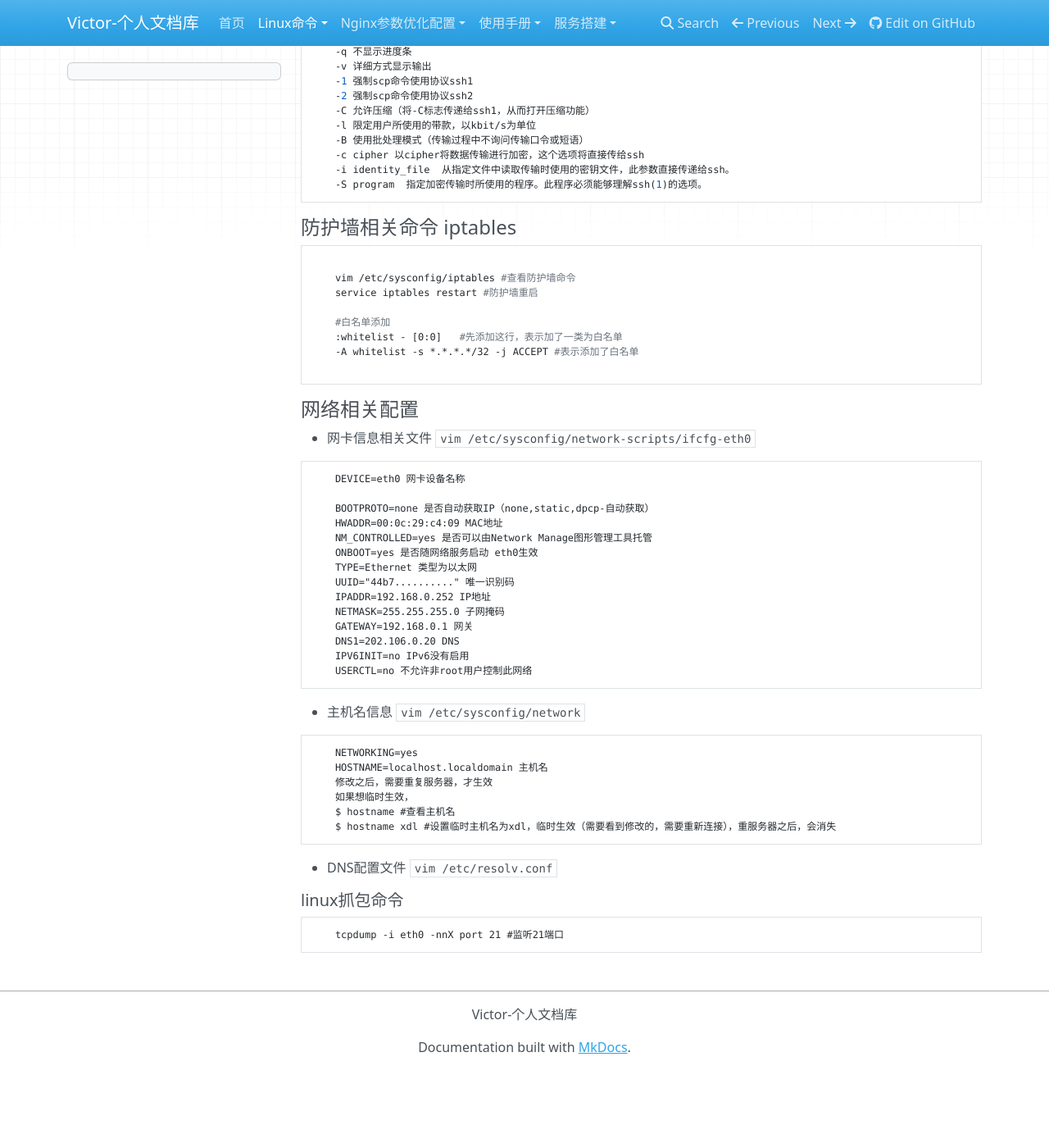
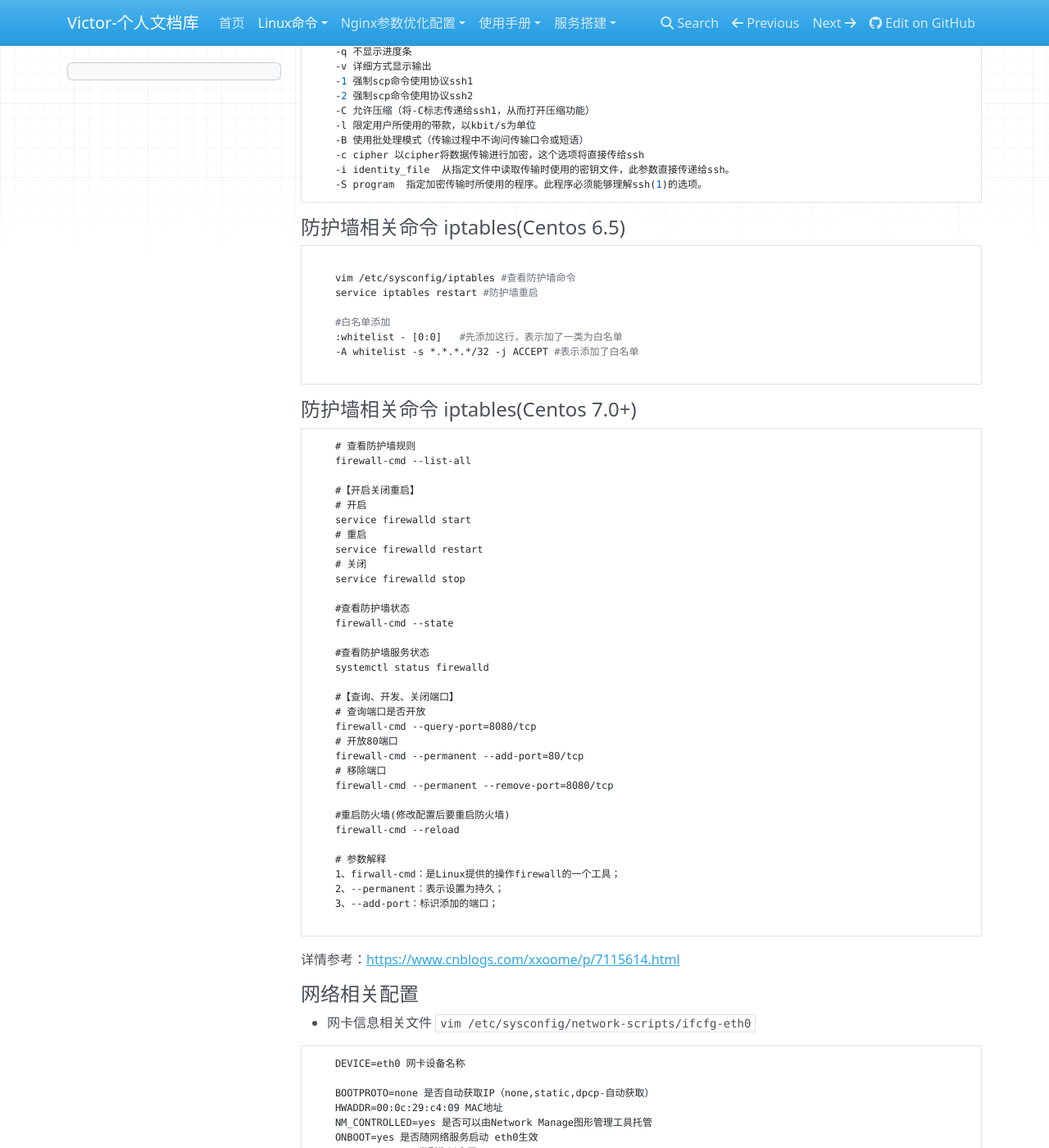
Before and after one commit to victor24680/victorDocs, an MkDocs documentation site: the page built from docs/Linux命令/网络&IP相关使用命令.md, in a window 1280 px wide and 1400 px high, scrolled down 421 px. Shown: the whole window at 82% size. Built offline with MkDocs 1.6.1, drawn with Linux system fonts in a browser that asks for light colours; nearby versions of some CDN libraries; before the commit the page ends 1726 px from its top, so only the background shows below that.

Commit message:
完善Centos7.0防护墙

````diff
--- a/docs/Linux命令/网络&IP相关使用命令.md
+++ b/docs/Linux命令/网络&IP相关使用命令.md
@@ -33,7 +33,7 @@
 	-S program  指定加密传输时所使用的程序。此程序必须能够理解ssh(1)的选项。
 ```
 
-#### 防护墙相关命令 iptables
+#### 防护墙相关命令 iptables(Centos 6.5)
 
 ```
 
@@ -45,6 +45,45 @@
 	-A whitelist -s *.*.*.*/32 -j ACCEPT #表示添加了白名单
 
 ```
+
+#### 防护墙相关命令 iptables(Centos 7.0+)
+
+```shell
+	# 查看防护墙规则
+	firewall-cmd --list-all
+
+	#【开启关闭重启】
+	# 开启
+	service firewalld start
+	# 重启
+	service firewalld restart
+	# 关闭
+	service firewalld stop
+
+	#查看防护墙状态
+	firewall-cmd --state
+
+	#查看防护墙服务状态
+	systemctl status firewalld
+
+	#【查询、开发、关闭端口】
+	# 查询端口是否开放
+	firewall-cmd --query-port=8080/tcp
+	# 开放80端口
+	firewall-cmd --permanent --add-port=80/tcp
+	# 移除端口
+	firewall-cmd --permanent --remove-port=8080/tcp
+
+	#重启防火墙(修改配置后要重启防火墙)
+	firewall-cmd --reload
+
+	# 参数解释
+	1、firwall-cmd：是Linux提供的操作firewall的一个工具；
+	2、--permanent：表示设置为持久；
+	3、--add-port：标识添加的端口；
+
+```
+详情参考：[https://www.cnblogs.com/xxoome/p/7115614.html](https://www.cnblogs.com/xxoome/p/7115614.html)
 
 #### 网络相关配置
 - 网卡信息相关文件 `vim /etc/sysconfig/network-scripts/ifcfg-eth0`
````
